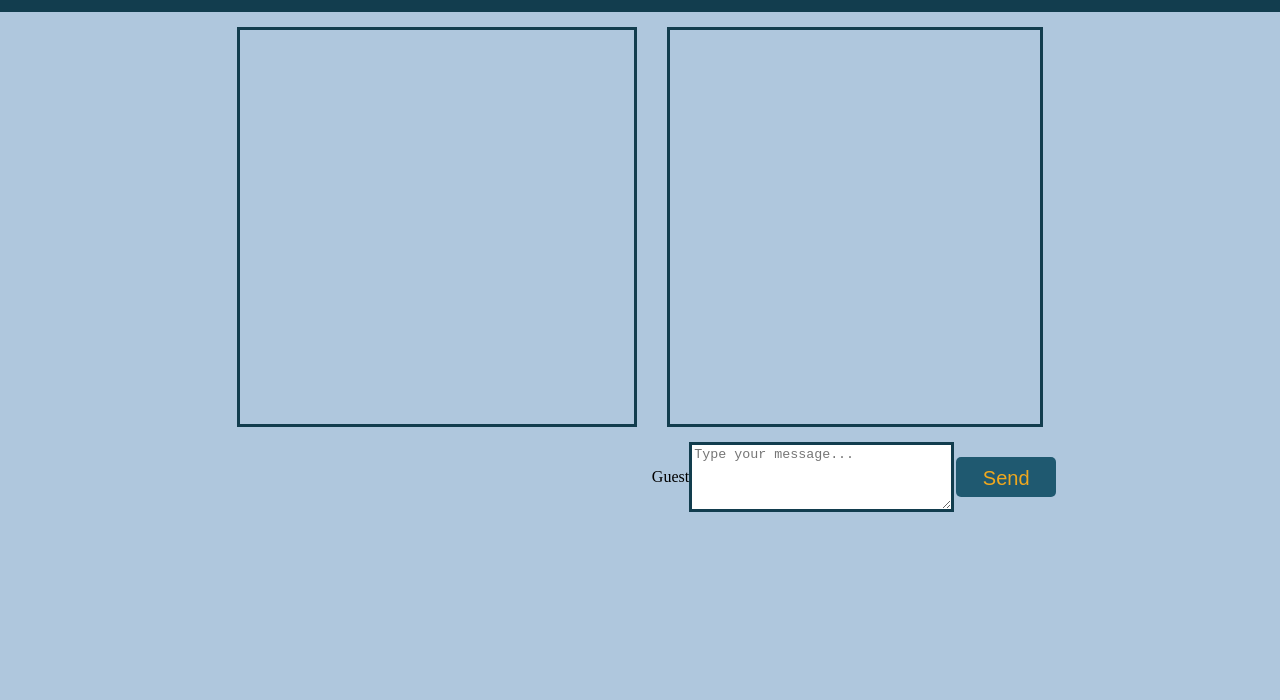
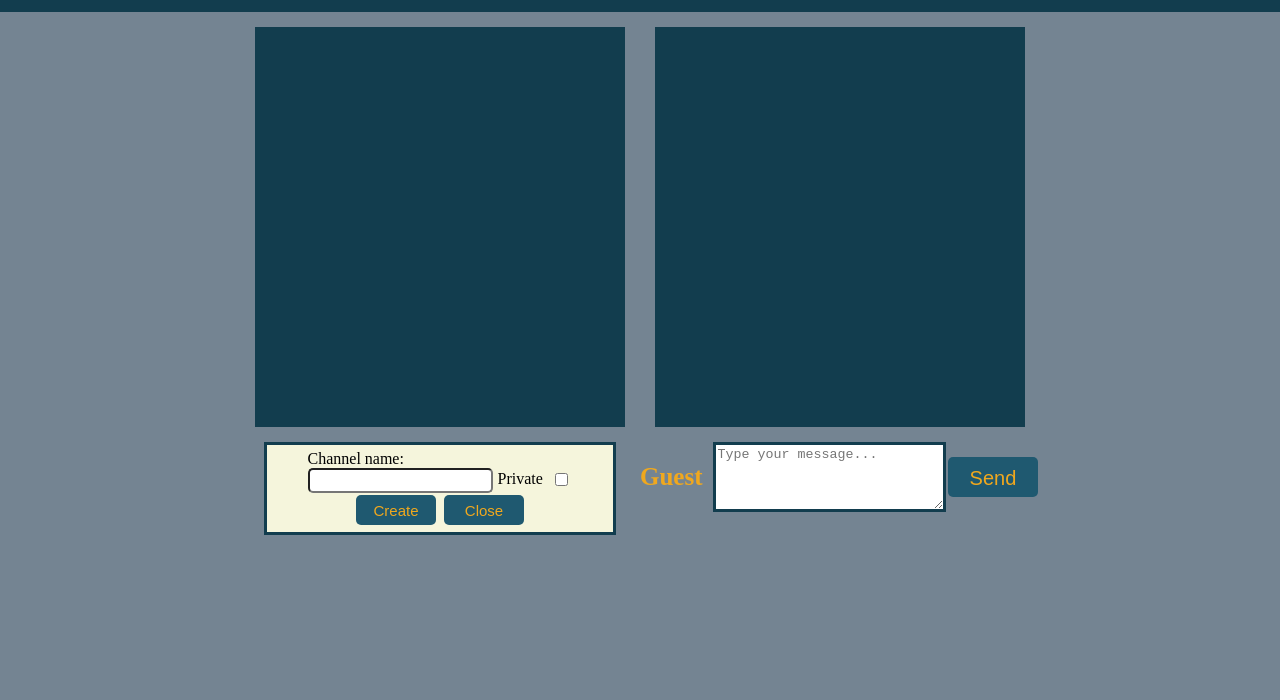
Before and after one commit to KateN87/secure-chat, a website with bundled scripts: page static/index.html in a window 1280 px wide. Shown: the part 100-800 px from the top of the page. Built offline with nearby package versions, Linux system fonts and the light colour scheme; no server answers.

Commit message:
addChannel front done

```diff
--- a/static/index.html
+++ b/static/index.html
@@ -44,7 +44,28 @@
         </header>
 
         <main>
-            <div id="channelsContainer"></div>
+            <div class="readWrite">
+                <div id="channelsContainer"></div>
+                <section class="createContainer">
+                    <p id="error-channel" class="invisible">
+                        Channel already exists
+                    </p>
+                    <form class="createChannelForm">
+                        <div class="formDiv">
+                            <label>Channel name:</label>
+                            <input id="inputChannelName" type="text" />
+                        </div>
+                        <label class="radioDiv">
+                            Private
+                            <input type="checkbox" id="Private" value="true" />
+                        </label>
+                    </form>
+                    <div>
+                        <button id="btnCreateChannel">Create</button>
+                        <button id="btnCloseChannel">Close</button>
+                    </div>
+                </section>
+            </div>
 
             <div class="readWrite">
                 <div id="chatContainer"></div>
--- a/static/style.css
+++ b/static/style.css
@@ -7,7 +7,7 @@
 body {
     display: flex;
     flex-direction: column;
-    background-color: rgb(175, 199, 221);
+    background-color: rgb(116, 132, 146);
     align-items: center;
 }
 main {
@@ -48,17 +48,17 @@ header {
     padding: 5px;
 }
 
-header > span {
-    margin-right: 10px;
-    font-size: 25px;
-    font-weight: 900;
-    color: rgb(235, 205, 247);
-}
-
 h1 {
     color: rgb(240, 168, 30);
     margin: auto;
     font-size: 50px;
+}
+
+.name-output {
+    margin-right: 10px;
+    font-size: 25px;
+    font-weight: 900;
+    color: rgb(240, 168, 30);
 }
 
 /* FORMS FOR LOGIN/SIGNUP */
@@ -93,19 +93,21 @@ h1 {
 }
 
 #error-login,
-#error-signup {
+#error-signup,
+#error-channel {
     font-size: 15px;
     color: rgb(244, 7, 7);
 }
 
 /* CHAT/CHANNELS-containers */
-#readWrite {
+/* .readWrite {
     display: flex;
     flex-direction: column;
-}
+} */
 
 #chatContainer,
 #channelsContainer {
+    background-color: rgb(18, 61, 78);
     border: 3px solid rgb(18, 61, 78);
     display: flex;
     flex-direction: column;
@@ -115,10 +117,11 @@ h1 {
     overflow: auto;
 }
 
-#channelsContainer,
-#readWrite {
+.readWrite {
     width: 70%;
     max-width: 400px;
+    display: flex;
+    flex-direction: column;
 }
 
 #new-message {
@@ -134,7 +137,7 @@ textarea {
 .messagesChannels {
     display: flex;
     flex-direction: column;
-    border: 3px solid rgb(18, 61, 78);
+    background-color: beige;
     border-radius: 8px;
     margin-bottom: 15px;
     height: min-content;
@@ -147,6 +150,7 @@ textarea {
     display: flex;
     flex-direction: row;
     justify-content: space-between;
+    color: beige;
 }
 
 i {
@@ -184,6 +188,44 @@ i {
     align-items: center;
 }
 
+.createContainer {
+    display: inline-flex;
+    flex-direction: column;
+    align-self: center;
+    padding: 5px;
+    height: max-content;
+    width: 22em;
+    border: 3px solid rgb(18, 61, 78);
+    background-color: beige;
+    align-items: center;
+}
+
+.radioDiv {
+    display: inline-flex;
+    align-items: flex-end;
+    justify-content: space-between;
+    width: 5em;
+    padding: 5px;
+}
+
+input[type='checkbox' i] {
+    margin-bottom: 2px;
+}
+
+.createContainer > div > button {
+    display: inline-flex;
+    justify-content: center;
+    align-items: center;
+    font-size: 15px;
+    width: 80px;
+    height: 30px;
+}
+
+.createChannelForm {
+    display: flex;
+    flex-direction: row;
+}
+
 .invisible {
     display: none;
 }
```
